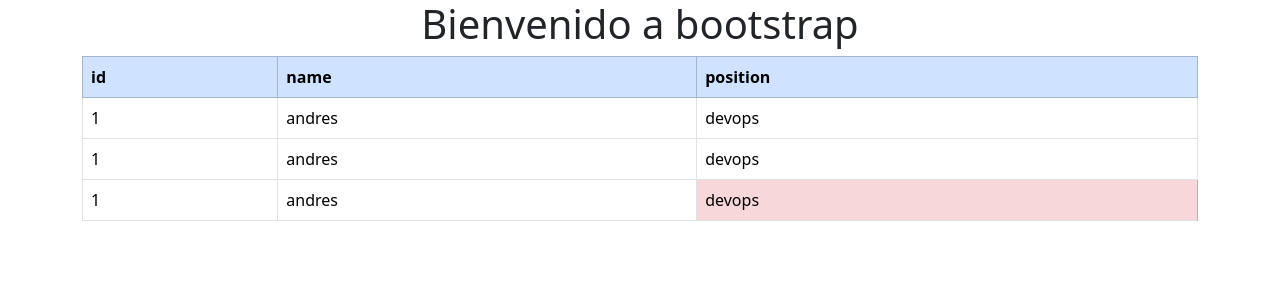
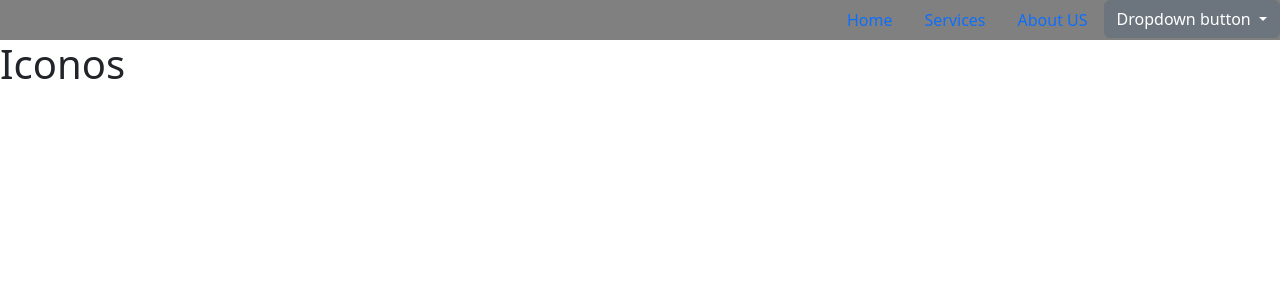
Before and after one commit to AndresSilverall/HollowClientsSystem, a Django app: page /index/ in a window 1280 px wide. Shown: the top 300 px of the page. Run offline with Django 4.2, Linux system fonts and the light colour scheme; some libraries are stand-ins or nearby versions.

Commit message:
se agrego la barra de navegacion

```diff
--- a/authentication/views.py
+++ b/authentication/views.py
@@ -3,4 +3,4 @@ from django.shortcuts import render
 
 # Create your views here.
 def example_view(request):
-    return render(request, "index.html")
+    return render(request, "base.html")
--- a/templates/base.html
+++ b/templates/base.html
@@ -1,11 +1,45 @@
 <!DOCTYPE html>
+{% load static %}
+
 <html lang="en">
 <head>
     <meta charset="UTF-8">
     <meta name="viewport" content="width=device-width, initial-scale=1.0">
+    <link rel="stylesheet" href="{% static 'bootstrap/css/bootstrap.min.css' %}">
     <title>Base template</title>
 </head>
 <body>
-    <h1> Helllo, I am the main template!</h1>
+    <nav>
+			<ul class="nav list-inline justify-content-end" style="background-color: gray">
+				<li class="nav-item">
+					<a class="nav-link" href="#"> Home</a>
+				</li>
+				<li>
+					<a class="nav-link" href="#"> Services</a>
+				</li>
+					<li>
+						<a class="nav-link" href="#"> About US</a>
+					</li>
+					<div class="nav-dropdown">
+						<button class="btn btn-secondary dropdown-toggle" type="button" id="dropdownMenuButton1" data-bs-toggle="dropdown" aria-expanded="false">
+							Dropdown button
+						</button>
+						<ul class="dropdown-menu">
+							<li>
+								<a class="dropdown-item" href="">Profile</a>
+								<a class="dropdown-item" href="">Profile</a>
+								<a class="dropdown-item" href="">Profile</a>
+							</li>
+
+						</ul>
+					</div>
+			</ul>
+		</nav>
+		<h1> Iconos</h1>
+		<div class="container">
+
+		</div>
+
+		<script src="{% static 'bootstrap/js/bootstrap.min.js' %}"></script>
 </body>
 </html>
```
Also changed, not shown: config/settings.py (+11 -1 lines), 1 other file.
